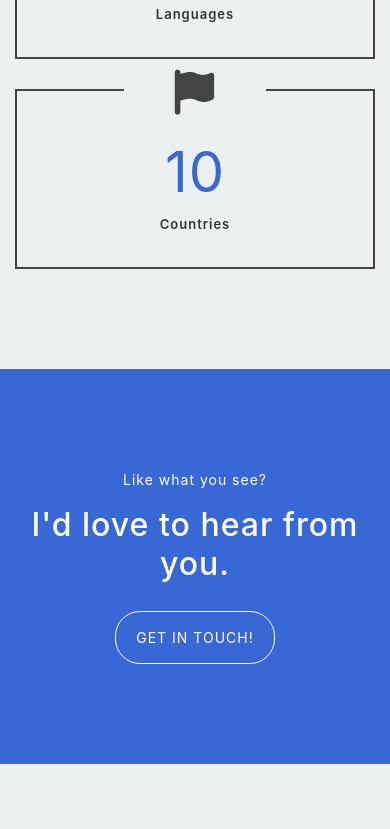
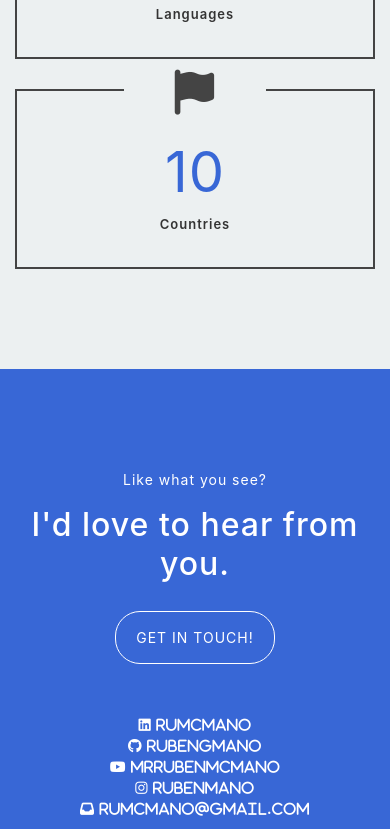
Before and after one commit to rubengmano/Portfolio, a plain HTML site: page index.html in a window 390 px wide. Shown: the part 2906-3735 px from the top of the page. Before the commit the page ends 3670 px from the top, so only its background shows below. Drawn offline with nearby package versions, Linux system fonts and the light colour scheme.

Commit message:
Contact Section - Social networks

```diff
--- a/css/style.css
+++ b/css/style.css
@@ -70,6 +70,10 @@
 .contactSection {
     background-color: #3867d6;
     color: white;
+}
+
+.contactSection {
+    padding-bottom: 0px;
 }
 
 .skillsSection .par {
@@ -184,3 +188,45 @@ body{
     color: #3867d6;
     background-color: #fff;
 }
+
+
+.social{
+    text-align: center;
+    grid-column: span 1;
+}
+
+@media screen and (max-width: 2000px) {
+    .containerCSS {
+        display: grid;
+        grid-template-columns: repeat(5, 1fr);
+        padding: 50px 50px;
+        padding-bottom: 10px;
+    }
+}
+
+
+@media screen and (max-width: 1000px) {
+    .containerCSS {
+    display: grid;
+    grid-template-columns: repeat(2, 1fr);
+    padding: 50px 50px;
+    padding-bottom: 10px;
+    }
+}
+
+@media screen and (max-width: 500px) {
+    .containerCSS {
+    display: grid;
+    grid-template-columns: repeat(1, 1fr);
+    padding: 50px 50px;
+    padding-bottom: 10px;
+    }
+}
+
+.socialLink {
+    color: white;
+}
+
+.socialLink:hover {
+    color: white;
+}
--- a/index.html
+++ b/index.html
@@ -210,9 +210,28 @@
         <div class="col-md-12 text-center">
             <p class="subHeading">Like what you see?</p>
             <h2>I'd love to hear from you.</h2>
-            <a href="mailTo:mail@gmail.com" class="contactButton">GET IN TOUCH!</a>
+            <a href="mailTo:rumcmano@gmail.com" class="contactButton">GET IN TOUCH!</a>
         </div>
 
+        <div class="containerCSS">
+            <div class="social">
+                <a href="https://www.linkedin.com/in/rumcmano/" target="_blank" class="socialLink"> <i class="fab fa-linkedin"> rumcmano</i></a>
+            </div>
+            <div class="social">
+
+                <a href="https://github.com/rubengmano/" target="_blank" class="socialLink"><i class="fab fa-github"> rubengmano</i></a>
+            </div>
+
+            <div class="social">
+                <a href="https://www.youtube.com/user/MrRubenmcmano/featured" target="_blank" class="socialLink"><i class="fab fa-youtube"> mrrubenmcmano</i></a>
+            </div>
+            <div class="social">
+                <a href="https://www.instagram.com/rubenmano/" target="_blank" class="socialLink"><i class="fab fa-instagram"> rubenmano</i></a>
+            </div>
+            <div class="social">
+                <a href="mailTo:rumcmano@gmail.com" class="socialLink"><i class="fas fa-inbox"> rumcmano@gmail.com</i></a>
+            </div>
+        </div>
     </div>
 
 
```
